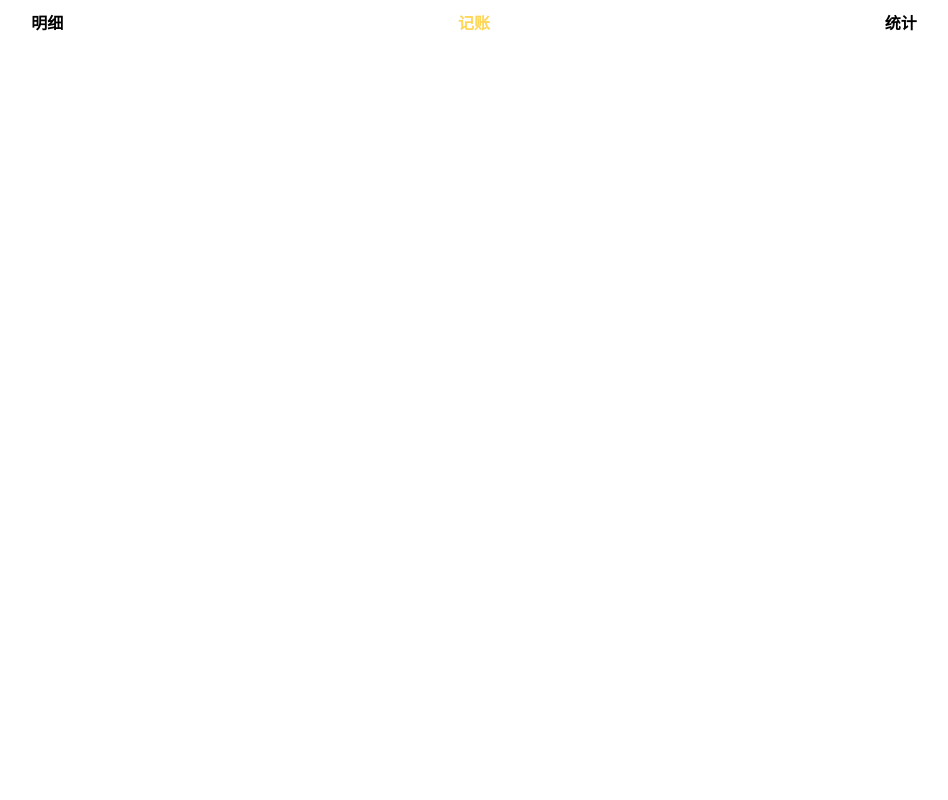
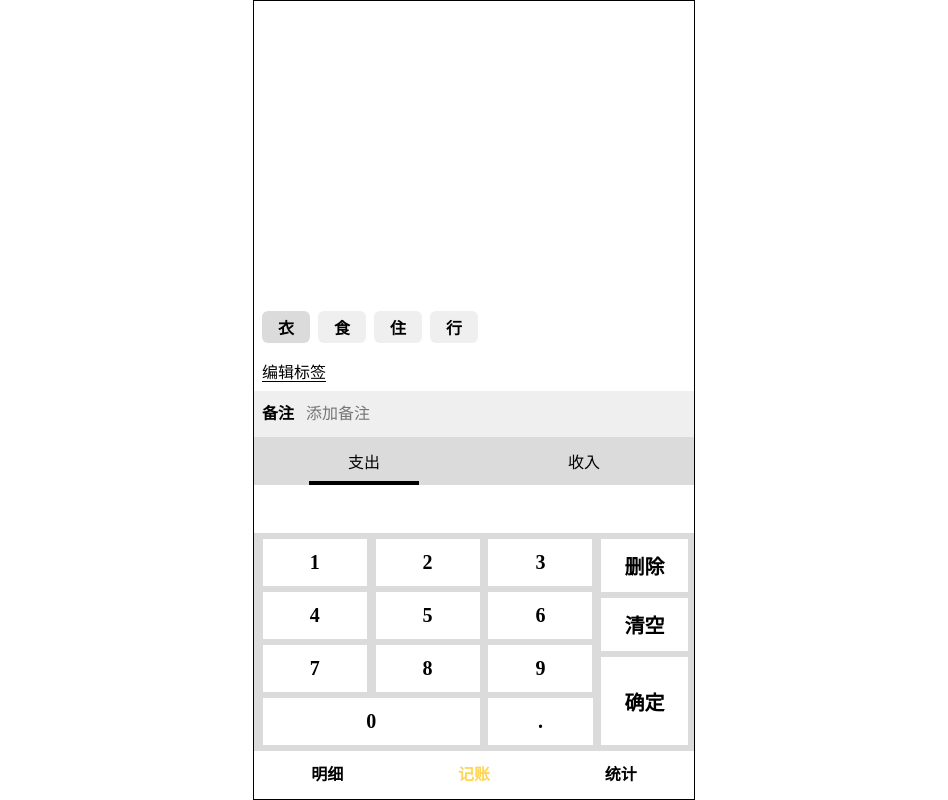
Before and after one commit to more-ka/bookkeeping-vue, a Vue app: page / in a window 1280 px wide. Shown: the whole page, without its empty margins (166-1114 px from the left). Built offline with nearby package versions, Linux system fonts and the light colour scheme.

Commit message:
样式微调

```diff
--- a/src/App.vue
+++ b/src/App.vue
@@ -1,7 +1,7 @@
 <!--
  * @Author: your name
  * @Date: 2020-03-05 17:26:53
- * @LastEditTime: 2020-03-10 23:30:18
+ * @LastEditTime: 2020-03-19 02:11:00
  * @LastEditors: Please set LastEditors
  * @Description: In User Settings Edit
  * @FilePath: \bookkeeping-vue\src\App.vue
@@ -11,7 +11,7 @@
     <router-view></router-view>
     <div class="navBar">
       <router-link :to="{ path: '/detail' }" class="item">明细</router-link>
-      <router-link :to="{ path: '/bookkeeping' }" class="item active">记账</router-link>
+      <router-link :to="{ path: '/' }" class="item active">记账</router-link>
       <router-link :to="{ path: '/bill' }" class="item">统计</router-link>
     </div>
   </div>
@@ -20,3 +20,10 @@
 <script>
 import '@/app.css'
 </script>
+<style scoped>
+  #app{
+    border: 1px solid #000;
+    max-width: 440px;
+    margin: 0 auto;
+  }
+</style>
--- a/src/app.css
+++ b/src/app.css
@@ -26,6 +26,8 @@
   display: flex;
   text-align: center;
   font-weight: bold;
+  max-width: 440px;
+  margin: 0 auto;
 }
 .navBar .item{
   height: 48px;
--- a/src/page/bill.vue
+++ b/src/page/bill.vue
@@ -1,7 +1,7 @@
 <!--
  * @Author: your name
  * @Date: 2020-03-09 21:48:48
- * @LastEditTime: 2020-03-10 23:31:28
+ * @LastEditTime: 2020-03-19 02:11:09
  * @LastEditors: Please set LastEditors
  * @Description: In User Settings Edit
  * @FilePath: \bookkeeping-vue\src\page\bill.vue
@@ -62,7 +62,7 @@ export default {
 }
 </script>
 
-<style scope>
+<style scoped>
     .page{
       max-width: 440px;
       height: calc(100vh - 50px);
@@ -111,7 +111,9 @@ export default {
       background: #000;
       /* background: #9b9b9b5c; */
     }
-
+    .main{
+      padding: 0;
+    }
     .main .item{
       padding: 12px;
     }
--- a/src/page/bookkeeping.vue
+++ b/src/page/bookkeeping.vue
@@ -1,7 +1,7 @@
 <!--
  * @Author: your name
  * @Date: 2020-03-09 21:33:21
- * @LastEditTime: 2020-03-10 23:40:53
+ * @LastEditTime: 2020-03-18 23:42:52
  * @LastEditors: Please set LastEditors
  * @Description: In User Settings Edit
  * @FilePath: \bookkeeping-vue\src\page\bookkeeping.vue
@@ -85,12 +85,14 @@ export default {
 }
 </script>
 
-<style scope>
+<style scoped>
 .bookkeepingPage {
   height: calc(100vh - 50px);
   display: flex;
   flex-direction: column;
   justify-content: flex-end;
+  max-width: 440px;
+  margin: 0 auto;
 }
 
 /* 标签部分 */
@@ -192,7 +194,7 @@ export default {
 
 .numberLock > div {
   background: #ffffff;
-  padding: 8px 0;
+  padding: 12px 0;
   width: 30%;
   display: flex;
   margin: 0;
@@ -213,7 +215,7 @@ export default {
   flex-direction: column;
 }
 .controlLock > div {
-  padding: 8px 0;
+  padding: 12px 0;
   background: #fff;
   display: flex;
   align-items: center;
--- a/src/page/detail.vue
+++ b/src/page/detail.vue
@@ -1,7 +1,7 @@
 <!--
  * @Author: your name
  * @Date: 2020-03-09 21:40:31
- * @LastEditTime: 2020-03-10 23:11:23
+ * @LastEditTime: 2020-03-19 02:13:40
  * @LastEditors: Please set LastEditors
  * @Description: In User Settings Edit
  * @FilePath: \bookkeeping-vue\src\page\detail.vue
@@ -56,7 +56,7 @@ export default {
 }
 </script>
 
-<style scope>
+<style scoped>
     .page {
       max-width: 440px;
       height: calc(100vh - 50px);
@@ -66,10 +66,12 @@ export default {
 
     .page .header {
       display: flex;
+      background: #e5e5e5;
+      width: 100%;
+    }
+    .header span{
       padding: 12px;
-      background: #e5e5e5;
     }
-
     .header .month {
       width: 40%;
     }
@@ -84,17 +86,15 @@ export default {
 
     .main{
       display: flex;
-      padding: 12px;
       padding-bottom: 0;
       flex-direction: column;
     }
     .main .item{
-      width: 100%;
+      padding: 12px;
     }
     .main .item .time{
       display: flex;
-      width: 100%;
-      padding: 8px 0;
+      /* padding: 8px 0; */
       color: #888888;
     }
     .time .day{
@@ -109,7 +109,7 @@ export default {
       text-align-last: right;
     }
     .item .detail{
-      padding-left: 20px;
+      padding-left: 12px;
     }
     .item .detail .row{
       display: flex;
--- a/src/router/index.js
+++ b/src/router/index.js
@@ -1,7 +1,7 @@
 /*
  * @Author: your name
  * @Date: 2020-03-05 17:26:53
- * @LastEditTime: 2020-03-09 21:50:35
+ * @LastEditTime: 2020-03-18 23:09:11
  * @LastEditors: Please set LastEditors
  * @Description: In User Settings Edit
  * @FilePath: \bookkeeping-vue\src\router\index.js
@@ -15,7 +15,7 @@ import bill from '../page/bill'
 const routes = [
   { path: '/bill', component: bill },
   { path: '/detail', component: detail },
-  {path: '/bookkeeping', component: bookkeeping}
+  { path: '/', component: bookkeeping },
 ]
 
 Vue.use(Router)
```
